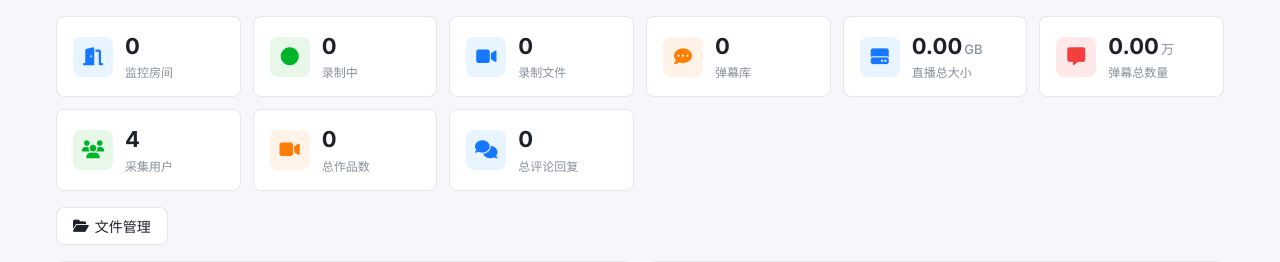
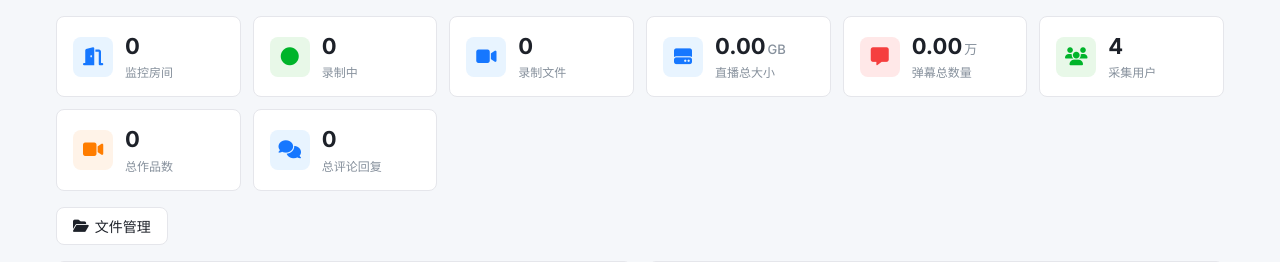
Before and after one commit to xhynice/DouyinSpace, a Flask app: page / in a window 1280 px wide. Shown: the part 73-335 px from the top of the page. Run offline with Flask 3, Linux system fonts and the light colour scheme; data that the repository does not hold is empty.

Commit message:
fix: 删除弹幕库统计卡片

```diff
--- a/templates/index.html
+++ b/templates/index.html
@@ -506,13 +506,6 @@ body {
     </div>
   </div>
   <div class="stat-card">
-    <div class="stat-icon stat-icon-orange"><i class="fas fa-comment-dots"></i></div>
-    <div class="stat-info">
-      <div class="stat-value">{{ barrage_dbs|length }}</div>
-      <div class="stat-label">弹幕库</div>
-    </div>
-  </div>
-  <div class="stat-card">
     <div class="stat-icon stat-icon-blue"><i class="fas fa-hard-drive"></i></div>
     <div class="stat-info">
       <div class="stat-value">{{ "%.2f"|format(total_size / 1024) }}<span class="unit">GB</span></div>
```
